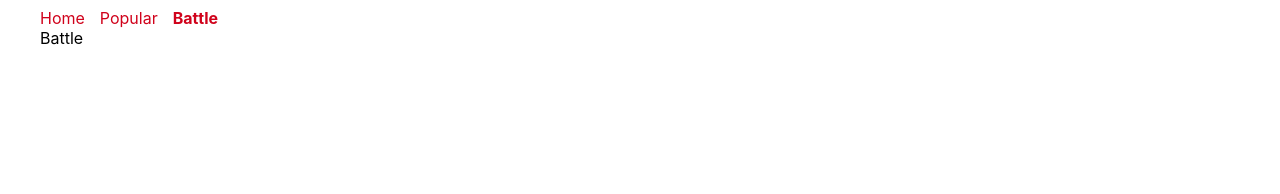
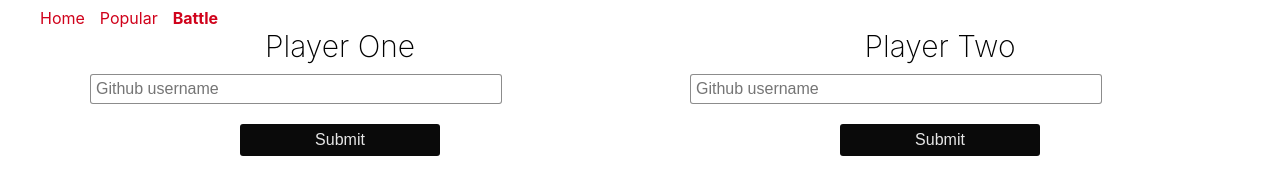
Before and after one commit to Sinon/react-training-github-battle-app, a React app: page /battle in a window 1280 px wide. Built offline with nearby package versions, Linux system fonts and the light colour scheme.

Commit message:
Initial Battle form

```diff
--- a/app/components/Battle.js
+++ b/app/components/Battle.js
@@ -1,9 +1,80 @@
 import React from 'react'
+import PropTypes from 'prop-types'
 
-function Battle (props) {
-  return (
-    <div>Battle</div>
-  )
+class PlayerInput extends React.Component {
+  constructor (props) {
+    super(props)
+    this.state = {
+      'username': ''
+    }
+    this.handleChange = this.handleChange.bind(this)
+    this.handleSubmit = this.handleSubmit.bind(this)
+  }
+  render () {
+    return (
+      <form className='column' onSubmit={this.handleSubmit}>
+        <label className='header' htmlFor='username'>{this.props.label}</label>
+        <input id='username' placeholder='Github username' type='text'
+          autoComplete='off' value={this.state.username} onChange={this.handleChange} />
+        <button className='button' type='submit' disabled={!this.state.username}>Submit</button>
+      </form>
+    )
+  }
+  handleSubmit (event) {
+    event.preventDefault()
+    this.props.onSubmit(
+      this.props.id,
+      this.state.username
+    )
+  }
+  handleChange (event) {
+    let value = event.target.value
+    this.setState(() => {
+      let newState = {'username': value}
+      return newState
+    })
+  }
+}
+
+PlayerInput.propTypes = {
+  id: PropTypes.string.isRequired,
+  label: PropTypes.string.isRequired,
+  onSubmit: PropTypes.func.isRequired
+}
+
+class Battle extends React.Component {
+  constructor (props) {
+    super(props)
+    this.state = {
+      playerOneName: '',
+      playerOneImage: null,
+      playerTwoName: '',
+      playerTwoImage: null
+    }
+    this.handleSubmit = this.handleSubmit.bind(this)
+  }
+
+  handleSubmit (id, username) {
+    this.setState(() => {
+      let newState = {}
+      newState[id + 'Name'] = username
+      newState[id + 'Image'] = 'https://github.com/' + username + '.png?size=200'
+      return newState
+    })
+  }
+
+  render () {
+    let playOneName = this.state.playerOneName
+    let playTwoName = this.state.playerTwoName
+    return (
+      <div>
+        <div className='row'>
+          {!playOneName && <PlayerInput id='playerOne' label='Player One' onSubmit={this.handleSubmit} />}
+          {!playTwoName && <PlayerInput id='playerTwo' label='Player Two' onSubmit={this.handleSubmit} />}
+        </div>
+      </div>
+    )
+  }
 }
 
 module.exports = Battle
--- a/app/index.css
+++ b/app/index.css
@@ -44,6 +44,39 @@ a {
 .container {
     max-width: 1200px;
     margin: 0 auto;
+}
+
+.row {
+    display: flex;
+    justify-content: space-around;
+}
+
+.column {
+    display: flex;
+    flex-direction: column;
+    width: 500px;
+    justify-content: center;
+}
+
+.column input {
+    border-radius: 3px;
+    margin: 10px 0;
+    padding: 5px;
+    border: 1px solid rgba(0, 0, 0, 0.45);
+    font-size: 16px;
+    width: 80%
+}
+
+.column label {
+    text-align: center;
+    font-size: 30px;
+    font-weight: 200;
+}
+
+.header {
+    text-align: center;
+    font-size: 30px;
+    font-weight: 200;
 }
 
 .languages {
```
